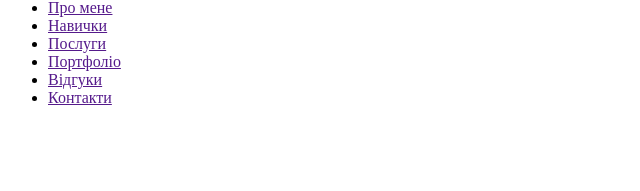
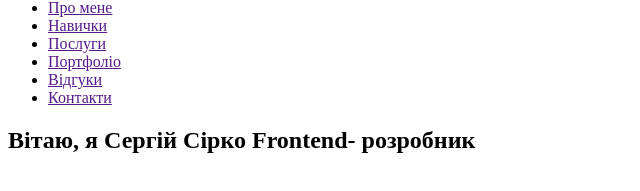
Before and after one commit to arizel022/bootcamp24-prime, a plain HTML site: page index.html in a window 1280 px wide. Shown: the part 81-272 px from the top of the page, without its empty margins (0-640 px from the left). Drawn offline with Linux system fonts and the light colour scheme.

Commit message:
додає героя

```diff
--- a/index.html
+++ b/index.html
@@ -24,5 +24,10 @@
         </nav>
       </div>
     </header>
+    <main>
+      <section>
+        <h1>Вітаю, я Сергій Сірко <span> Frontend- розробник </span></h1>
+      </section>
+    </main>
   </body>
 </html>
```
